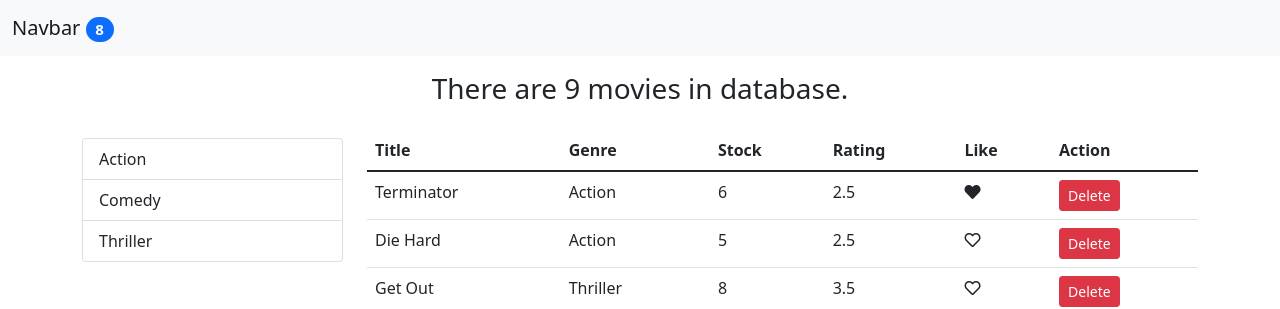
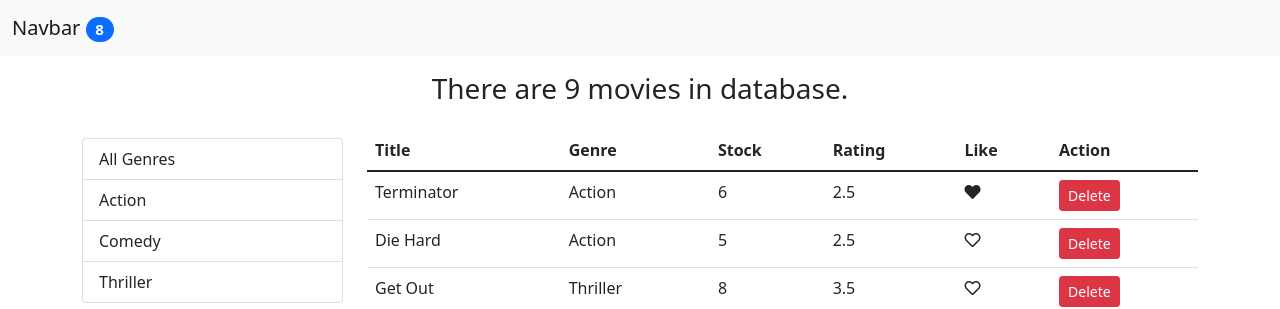
Before and after one commit to Niraj-123456/vidly, a React (Create React App) app: page / in a window 1280 px wide. Shown: the top 309 px of the page. Built offline with nearby package versions, Linux system fonts and the light colour scheme.

Commit message:
All Genres filter added

```diff
--- a/src/components/genre.jsx
+++ b/src/components/genre.jsx
@@ -11,11 +11,11 @@
               style={{ cursor: "pointer" }}
               key={genre._id}
               className={
-                genre.name === selectedGenre
+                genre === selectedGenre
                   ? "list-group-item active"
                   : "list-group-item"
               }
-              onClick={() => onGenreSelected(genre.name)}
+              onClick={() => onGenreSelected(genre)}
             >
               {genre.name}
             </li>
--- a/src/components/movie.jsx
+++ b/src/components/movie.jsx
@@ -8,12 +8,20 @@
 
 class Movie extends Component {
   state = {
-    movies: getMovies(),
-    genres: getGenres(),
+    movies: [],
+    genres: [],
     currentPage: 1,
     pageSize: 4,
     selectedGenre: "",
   };
+
+  componentDidMount() {
+    const genres = [{ name: "All Genres" }, ...getGenres()];
+    this.setState({
+      movies: getMovies(),
+      genres: genres,
+    });
+  }
 
   handleDelete = (movie) => {
     const movies = this.state.movies.filter((m) => m._id !== movie._id);
@@ -27,13 +35,15 @@
     movies[index].liked = !movies[index].liked;
     this.setState({ movies });
   };
-  handleGenreSelected = (genre) => {
-    this.setState({ selectedGenre: genre });
-  };
 
   handlePageChange = (page) => {
     this.setState({ currentPage: page });
   };
+
+  handleGenreSelected = (genre) => {
+    this.setState({ selectedGenre: genre, currentPage: 1 });
+  };
+
   render() {
     const { length: count } = this.state.movies;
     const {
@@ -44,7 +54,13 @@
       selectedGenre,
     } = this.state;
 
-    const movies = paginate(allMovies, currentPage, pageSize);
+    const filtered =
+      selectedGenre && selectedGenre._id
+        ? allMovies.filter((g) => g.genre._id === selectedGenre._id)
+        : allMovies;
+
+    const movies = paginate(filtered, currentPage, pageSize);
+
     return (
       <div className="container my-3">
         {count === 0 ? (
@@ -58,7 +74,7 @@
             <div className="row">
               <div className="col">
                 <h3 className="text-center">
-                  There are {count} movies in database.
+                  There are {filtered.length} movies in database.
                 </h3>
               </div>
             </div>
@@ -112,7 +128,7 @@
           </React.Fragment>
         )}
         <Pagination
-          itemCounts={count}
+          itemCounts={filtered.length}
           pageSize={pageSize}
           currentPage={currentPage}
           onPageChange={this.handlePageChange}
```
